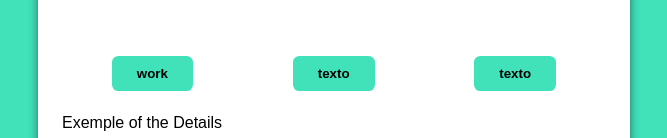
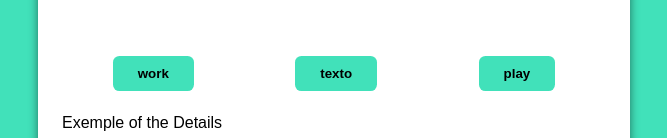
Before and after one commit to PascoalKahamba/pomodoro, a React (Vite) app: page / in a window 1280 px wide. Shown: the part 221-359 px from the top of the page, without its empty margins (306-973 px from the left). Built offline with nearby package versions, Linux system fonts and the light colour scheme.

Commit message:
create the functionality to change the text the buttons work and pause

```diff
--- a/src/Components/PomodoroTimer.tsx
+++ b/src/Components/PomodoroTimer.tsx
@@ -36,9 +36,15 @@ const PomodoroTimer = ({ PromodoroTime }: Props) => {
       <h2>You are working</h2>
       <Timer mainTime={mainTime} />
       <div className="controls">
-        <Button text="work" onClick={() => configureWork()} />
+        <Button
+          text={working ? "working" : "work"}
+          onClick={() => configureWork()}
+        />
         <Button text="texto" onClick={() => console.log(1)} />
-        <Button text="texto" onClick={() => console.log(1)} />
+        <Button
+          text={timeCounting ? "pause" : "play"}
+          onClick={() => setTimeCounting(!timeCounting)}
+        />
       </div>
 
       <div className="details">
```
